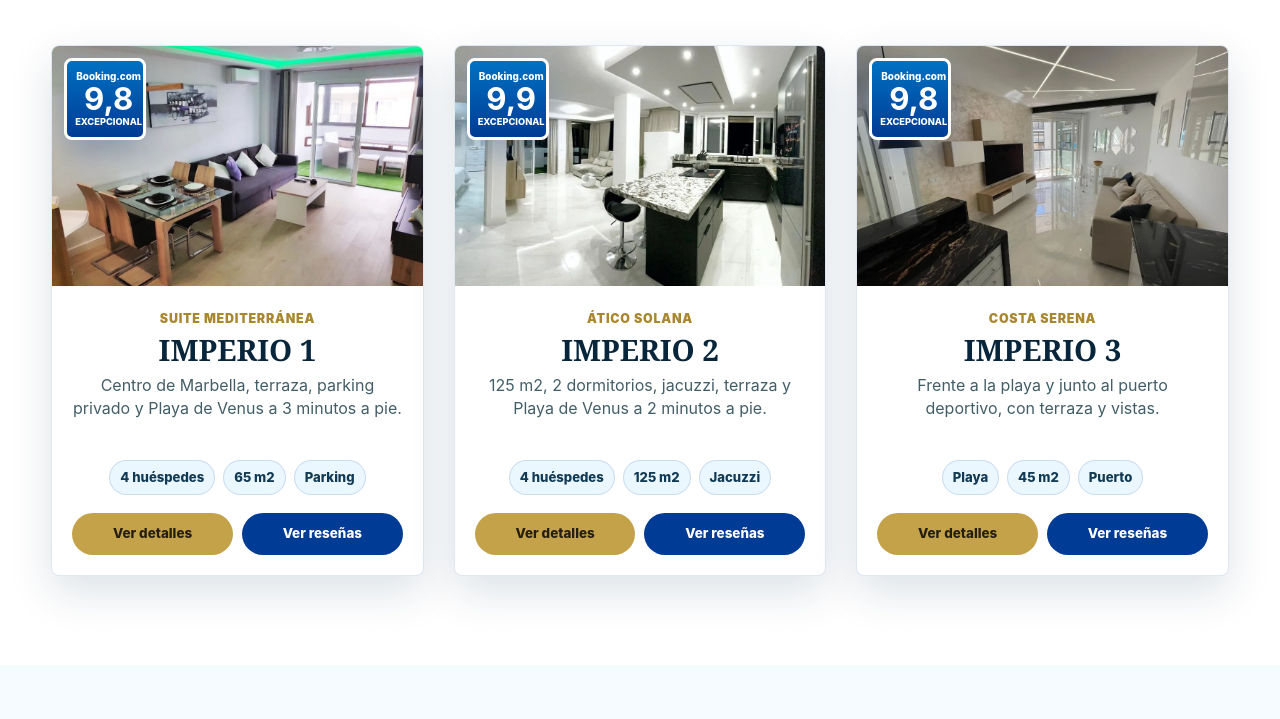
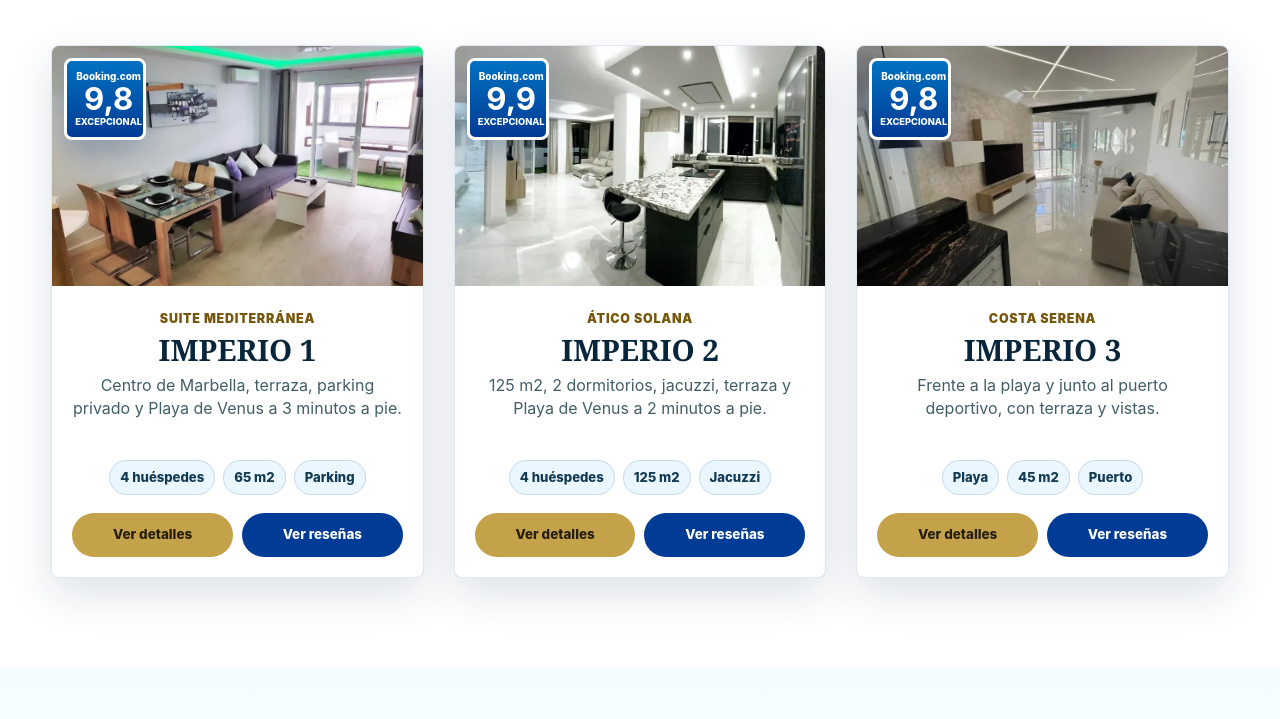
Before and after one commit to kelvinog2/imperio-marbella-landings, an Astro site: page / in a window 1280 px wide. Shown: the part 1261-1980 px from the top of the page. Built offline with nearby package versions, Linux system fonts and the light colour scheme; Astro itself is replaced by a stand-in of ours.

Commit message:
optimización

```diff
--- a/src/components/AvailabilityCalendar.tsx
+++ b/src/components/AvailabilityCalendar.tsx
@@ -153,6 +153,7 @@ export default function AvailabilityCalendar({ fallback, bookingUrl, apartmentSl
 
       <div
         className={`calendar-shell ${showTouchControls ? "is-touching" : ""}`}
+        role="group"
         aria-label="Calendario de disponibilidad"
         onTouchStart={(event) => {
           touchStart.current = event.touches[0].clientX;
--- a/src/components/MainLandingPage.astro
+++ b/src/components/MainLandingPage.astro
@@ -16,55 +16,55 @@ const navItems = [
 
 const galleryItems = [
   {
-    image: "/assets/apartamento/imperio-12.webp",
+    image: "/assets/main-gallery/gallery-01.webp",
     apartment: "Imperio 1",
     label: "Salón con terraza",
     variant: "tile-large"
   },
   {
-    image: "/assets/imperio-2/imperio-2-01.webp",
+    image: "/assets/main-gallery/gallery-02.webp",
     apartment: "Imperio 2",
     label: "125 m2 en Marbella centro",
     variant: "tile-wide"
   },
   {
-    image: "/assets/imperio-3/imperio-3-01.webp",
+    image: "/assets/main-gallery/gallery-03.webp",
     apartment: "Imperio 3",
     label: "Puerto deportivo y playa",
     variant: "tile-tall"
   },
   {
-    image: "/assets/apartamento/imperio-08.webp",
+    image: "/assets/main-gallery/gallery-04.webp",
     apartment: "Imperio 1",
     label: "Dormitorio preparado",
     variant: "tile-small"
   },
   {
-    image: "/assets/imperio-2/imperio-2-12.webp",
+    image: "/assets/main-gallery/gallery-05.webp",
     apartment: "Imperio 2",
     label: "Jacuzzi y descanso",
     variant: "tile-small"
   },
   {
-    image: "/assets/imperio-3/imperio-3-03.webp",
+    image: "/assets/main-gallery/gallery-06.webp",
     apartment: "Imperio 3",
     label: "Interior práctico",
     variant: "tile-small"
   },
   {
-    image: "/assets/apartamento/imperio-03.webp",
+    image: "/assets/main-gallery/gallery-07.webp",
     apartment: "Imperio 1",
     label: "Cocina equipada",
     variant: "tile-wide"
   },
   {
-    image: "/assets/imperio-2/imperio-2-18.webp",
+    image: "/assets/main-gallery/gallery-08.webp",
     apartment: "Imperio 2",
     label: "Terraza y luz",
     variant: "tile-small mobile-soft-hide"
   },
   {
-    image: "/assets/imperio-3/imperio-3-05.webp",
+    image: "/assets/main-gallery/gallery-09.webp",
     apartment: "Imperio 3",
     label: "Balcón junto al mar",
     variant: "tile-small mobile-soft-hide"
--- a/src/components/TrustScoreShowcase.tsx
+++ b/src/components/TrustScoreShowcase.tsx
@@ -118,7 +118,7 @@ export default function TrustScoreShowcase({ rating, scores, photos = defaultPho
           <small>{rating.comments} comentarios verificados</small>
         </div>
 
-        <div className="score-bars" aria-label="Puntuaciones del alojamiento">
+        <div className="score-bars" role="group" aria-label="Puntuaciones del alojamiento">
           {normalized.map((score, index) => (
             <div className="score-bar-row" style={{ "--bar-width": `${score.width}%`, "--bar-delay": `${index * 70}ms` } as CSSProperties} key={score.label}>
               <div className="score-bar-head">
@@ -149,7 +149,7 @@ export default function TrustScoreShowcase({ rating, scores, photos = defaultPho
         </div>
       </div>
 
-      <div className="trust-photo-stage" aria-label="Fotos destacadas del apartamento">
+      <div className="trust-photo-stage" role="group" aria-label="Fotos destacadas del apartamento">
         {photos.map((photo, index) => {
           const depth = index + 1;
           const y = photo.offset + (progress - 0.5) * (index % 2 === 0 ? -42 : 36) + pointer.y * depth * -18;
--- a/src/data/landings.ts
+++ b/src/data/landings.ts
@@ -464,7 +464,7 @@ export const apartmentCards = [
     name: "IMPERIO 1",
     subtitle: "Suite Mediterránea",
     rating: "9,8",
-    image: "/assets/apartamento/imperio-12.webp",
+    image: "/assets/main-gallery/gallery-01.webp",
     description: "Centro de Marbella, terraza, parking privado y Playa de Venus a 3 minutos a pie.",
     facts: ["4 huéspedes", "65 m2", "Parking"],
     href: "/imperio-1/",
@@ -475,7 +475,7 @@ export const apartmentCards = [
     name: "IMPERIO 2",
     subtitle: "Ático Solana",
     rating: "9,9",
-    image: "/assets/imperio-2/imperio-2-01.webp",
+    image: "/assets/main-gallery/gallery-02.webp",
     description: "125 m2, 2 dormitorios, jacuzzi, terraza y Playa de Venus a 2 minutos a pie.",
     facts: ["4 huéspedes", "125 m2", "Jacuzzi"],
     href: "/imperio-2/",
@@ -486,7 +486,7 @@ export const apartmentCards = [
     name: "IMPERIO 3",
     subtitle: "Costa Serena",
     rating: "9,8",
-    image: "/assets/imperio-3/imperio-3-01.webp",
+    image: "/assets/main-gallery/gallery-03.webp",
     description: "Frente a la playa y junto al puerto deportivo, con terraza y vistas.",
     facts: ["Playa", "45 m2", "Puerto"],
     href: "/imperio-3/",
--- a/src/styles/global.css
+++ b/src/styles/global.css
@@ -8,7 +8,7 @@
   --stone: #d8eaf4;
   --line: rgba(0, 59, 149, 0.14);
   --gold: #c4a24a;
-  --gold-strong: #a9872f;
+  --gold-strong: #76570b;
   --booking-blue: #003b95;
   --booking-blue-soft: #0071c2;
   --coast-blue: #0b74a5;
@@ -87,7 +87,7 @@ button {
   color: white;
   opacity: 0;
   transform: translateY(-18px);
-  animation: header-enter 760ms cubic-bezier(0.2, 0.9, 0.22, 1) 1320ms forwards;
+  animation: header-enter 520ms cubic-bezier(0.2, 0.9, 0.22, 1) 420ms forwards;
   transition:
     background 220ms ease,
     color 220ms ease,
@@ -155,6 +155,9 @@ button {
 
 .primary-nav a {
   position: relative;
+  display: inline-flex;
+  align-items: center;
+  min-height: 44px;
   padding: 8px 0;
 }
 
@@ -326,7 +329,7 @@ button {
   font-size: clamp(1.05rem, 2vw, 1.45rem);
   opacity: 0;
   transform: translateY(18px);
-  animation: hero-copy-enter 760ms cubic-bezier(0.2, 0.9, 0.22, 1) 920ms forwards;
+  animation: hero-copy-enter 560ms cubic-bezier(0.2, 0.9, 0.22, 1) 340ms forwards;
 }
 
 .hero-eyebrow::before {
@@ -353,8 +356,8 @@ button {
   opacity: 0;
   transform: translateY(115%) rotateX(34deg);
   transform-origin: 50% 100%;
-  animation: hero-letter-rise 980ms cubic-bezier(0.16, 1, 0.3, 1) forwards;
-  animation-delay: calc(1420ms + var(--letter-index) * 110ms);
+  animation: hero-letter-rise 780ms cubic-bezier(0.16, 1, 0.3, 1) forwards;
+  animation-delay: calc(640ms + var(--letter-index) * 72ms);
 }
 
 .hero-panel {
@@ -363,7 +366,7 @@ button {
   margin-bottom: clamp(8px, 2vh, 34px);
   opacity: 0;
   transform: translateY(26px);
-  animation: hero-copy-enter 820ms cubic-bezier(0.2, 0.9, 0.22, 1) 2460ms forwards;
+  animation: hero-copy-enter 620ms cubic-bezier(0.2, 0.9, 0.22, 1) 940ms forwards;
 }
 
 .hero-panel h1 {
@@ -1019,7 +1022,7 @@ button {
 }
 
 .apartment-card-actions .button {
-  min-height: 42px;
+  min-height: 44px;
   padding: 0 12px;
   font-size: 0.84rem;
 }
@@ -1344,6 +1347,10 @@ button {
   border-color: rgba(255, 255, 255, 0.72);
 }
 
+.direct-booking .section-kicker {
+  color: #ffe28a;
+}
+
 .benefit-row {
   display: grid;
   grid-column: 1 / -1;
@@ -1727,7 +1734,7 @@ button {
 }
 
 .location-chip-strip button {
-  min-height: 36px;
+  min-height: 44px;
   padding: 7px 10px;
   border: 1px solid rgba(0, 59, 149, 0.14);
   border-radius: 999px;
@@ -2645,6 +2652,9 @@ button {
 }
 
 .footer-links a {
+  display: inline-flex;
+  align-items: center;
+  min-height: 44px;
   color: rgba(255, 255, 255, 0.88);
 }
 
@@ -2673,7 +2683,7 @@ button {
   }
 
   .button {
-    min-height: 42px;
+    min-height: 44px;
     padding: 0 16px;
   }
 
@@ -2798,6 +2808,11 @@ button {
 
   .hero-content {
     padding: 104px 16px 34px;
+  }
+
+  .hero-media img {
+    animation: none;
+    transform: scale(1.035);
   }
 
   .hero-word {
@@ -3050,8 +3065,8 @@ button {
   }
 
   .location-pin {
-    width: 30px;
-    height: 30px;
+    width: 38px;
+    height: 38px;
     border-width: 2px;
   }
 
@@ -3088,6 +3103,7 @@ button {
 
   .location-chip-strip button {
     flex: 0 0 220px;
+    min-height: 44px;
     text-align: center;
   }
 
@@ -3240,7 +3256,7 @@ button {
   }
 
   .map-marker .button {
-    min-height: 40px;
+    min-height: 44px;
     padding: 0 14px;
   }
 
```
Also changed, not shown: src/components/GalleryExplorer.tsx (+9 -1 lines), public/assets/main-gallery/gallery-01.webp (added), public/assets/main-gallery/gallery-02.webp (added), public/assets/main-gallery/gallery-03.webp (added), public/assets/main-gallery/gallery-04.webp (added), public/assets/main-gallery/gallery-05.webp (added), public/assets/main-gallery/gallery-06.webp (added), public/assets/main-gallery/gallery-07.webp (added), public/assets/main-gallery/gallery-08.webp (added), public/assets/main-gallery/gallery-09.webp (added), qa-screens/main-mobile-gallery-after-optimizations.png (added).
